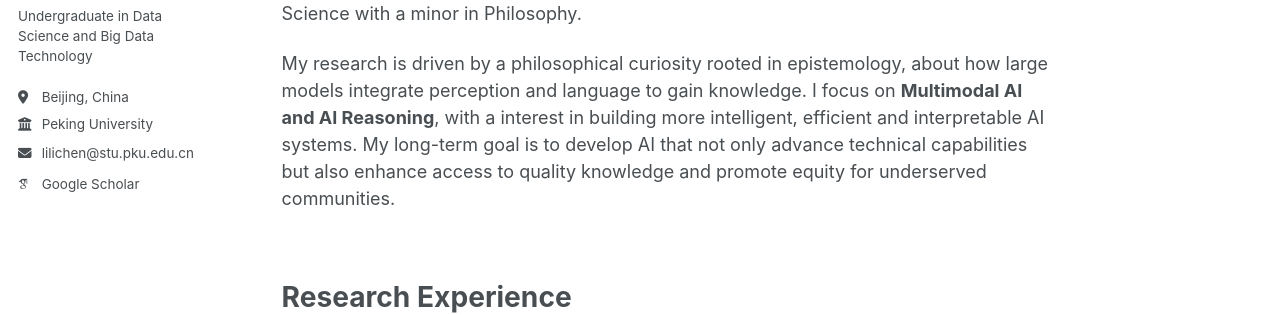
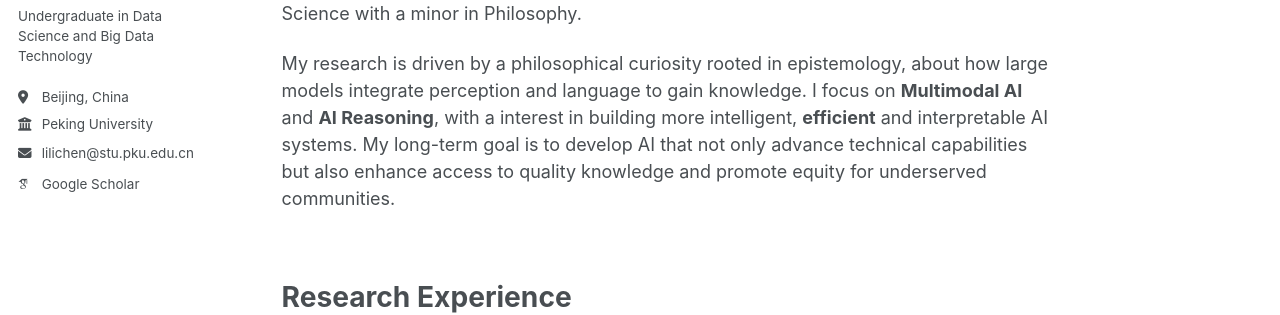
Before and after one commit to LichenLillc/LichenLillc.github.io, a Jekyll site: the page built from _pages/about.md, in a window 1280 px wide and 900 px high. Shown: the part 269-584 px from the top of the window. Built offline with Jekyll 4.4.1, drawn with Linux system fonts in a browser that asks for light colours; some web fonts are replaced; a script that is not in the unit is left out.

```diff
--- a/_pages/about.md
+++ b/_pages/about.md
@@ -13,7 +13,7 @@ Welcome to my homepage!
 
 Hi! I am a final-year undergraduate at [Yuanpei College](https://yuanpei.pku.edu.cn/en/aboutyuanpei/collegeprofile/index.htm), [Peking University](https://english.pku.edu.cn), majoring in Data Science with a minor in Philosophy.
 
-My research is driven by a philosophical curiosity rooted in epistemology, about how large models integrate perception and language to gain knowledge. I focus on **Multimodal AI and AI Reasoning**, with a interest in building more intelligent, efficient and interpretable AI systems. My long-term goal is to develop AI that not only advance technical capabilities but also enhance access to quality knowledge and promote equity for underserved communities.
+My research is driven by a philosophical curiosity rooted in epistemology, about how large models integrate perception and language to gain knowledge. I focus on **Multimodal AI** and **AI Reasoning**, with a interest in building more intelligent, **efficient** and interpretable AI systems. My long-term goal is to develop AI that not only advance technical capabilities but also enhance access to quality knowledge and promote equity for underserved communities.
 
 <div style="height: 45px;"></div>
 
```
